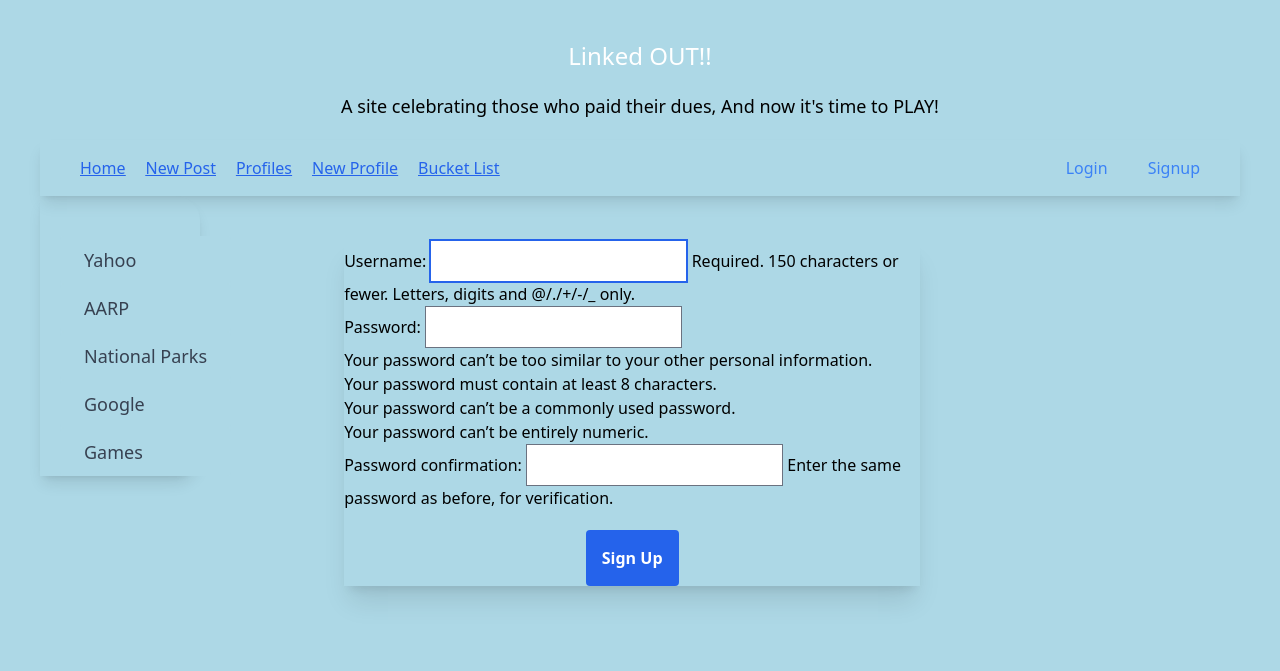
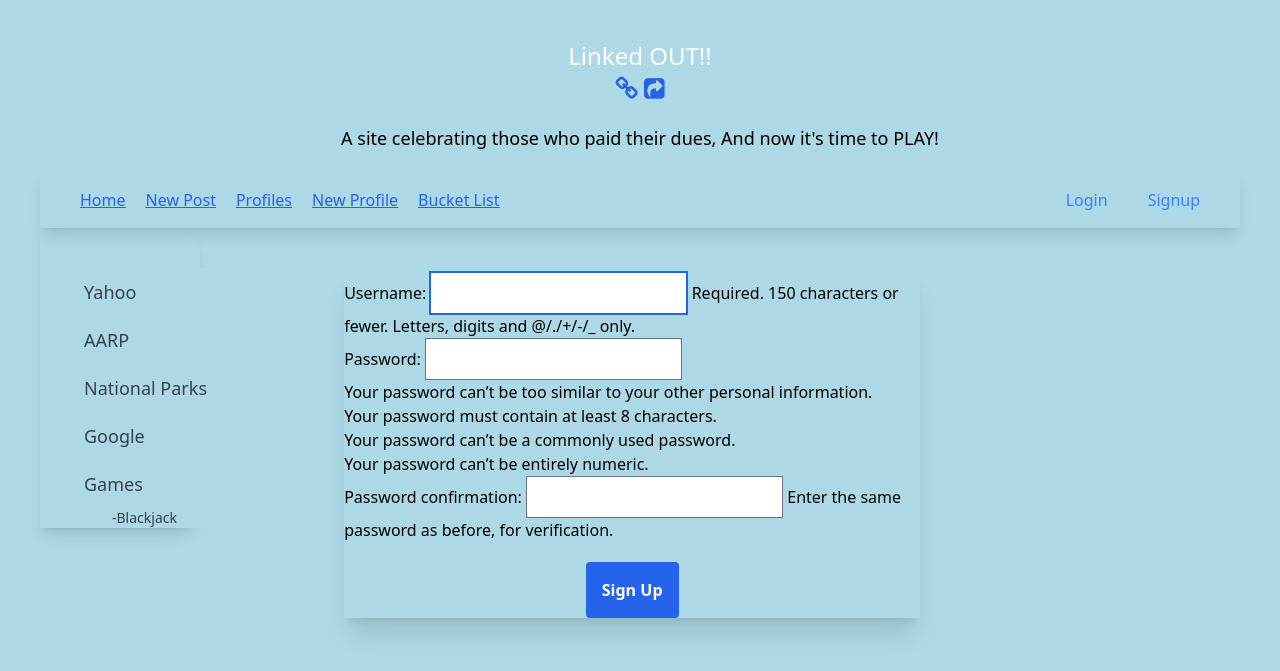
Before and after one commit to vrkljam/Linkedout, a Django app: page /accounts/signup in a window 1280 px wide. Shown: the top 671 px of the page. Run offline with Django 4.2, Linux system fonts and the light colour scheme; style sheets or scripts are compiled from the project's sources; some libraries are stand-ins or nearby versions.

Commit message:
added blackjack game, added font awesome icons

```diff
--- a/linkoapp/templates/linkoapp/base.html
+++ b/linkoapp/templates/linkoapp/base.html
@@ -17,6 +17,7 @@
 
 <body class="text-black-400 ml-10 mr-10">
     <h1 class="text-white text-2xl text-center mt-10">Linked OUT!!</h1>
+    <p class="text-blue-600 text-2xl text-center"><i class="fa fa-link"></i>  <i class="fa fa-share-square"></i></p>
     <p class="text-black-500 flex justify-center m-5 text-lg">A site celebrating those who paid their dues, And now it's time to PLAY!</p>
 
     <nav class="relative
@@ -56,7 +57,12 @@
                 <li ><a class="flex items-center text-lg py-4 px-6 h-12 overflow-hidden text-gray-700 text-ellipsis whitespace-nowrap rounded hover:text-red-500 hover:bg-gray-100 transition duration-300 ease-in-out" href="https://www.aarp.org" target="_blank">AARP</a></li>
                 <li ><a class="flex items-center text-lg py-4 px-6 h-12 overflow-hidden text-gray-700 text-ellipsis whitespace-nowrap rounded hover:text-red-500 hover:bg-gray-100 transition duration-300 ease-in-out" href="https://www.nps.gov" target="_blank">National Parks</a></li>
                 <li ><a class="flex items-center text-lg py-4 px-6 h-12 overflow-hidden text-gray-700 text-ellipsis whitespace-nowrap rounded hover:text-red-500 hover:bg-gray-100 transition duration-300 ease-in-out" href="https://www.google.com" target="_blank">Google</a></li>
-                <li ><a class="flex items-center text-lg py-4 px-6 h-12 overflow-hidden text-gray-700 text-ellipsis whitespace-nowrap rounded hover:text-red-500 hover:bg-gray-100 transition duration-500 ease-in-out" href="" target="_blank">Games</a></li>
+
+                <li class="flex items-center text-lg py-1 px-6 h-12 overflow-hidden text-gray-700 text-ellipsis" >Games</li>
+
+                <div>
+                    <ul>
+                        <li ><a class="flex items-center text-sm px-3 ml-10 text-gray-700 text-ellipsis whitespace-nowrap rounded hover:text-red-500 hover:bg-gray-100 transition duration-500 ease-in-out" href="https://vrkljam.github.io/Project1-Blackjack/" target="_blank">-Blackjack</a></li>                    </ul>
             </ul>
         </div>
     </div>
```
